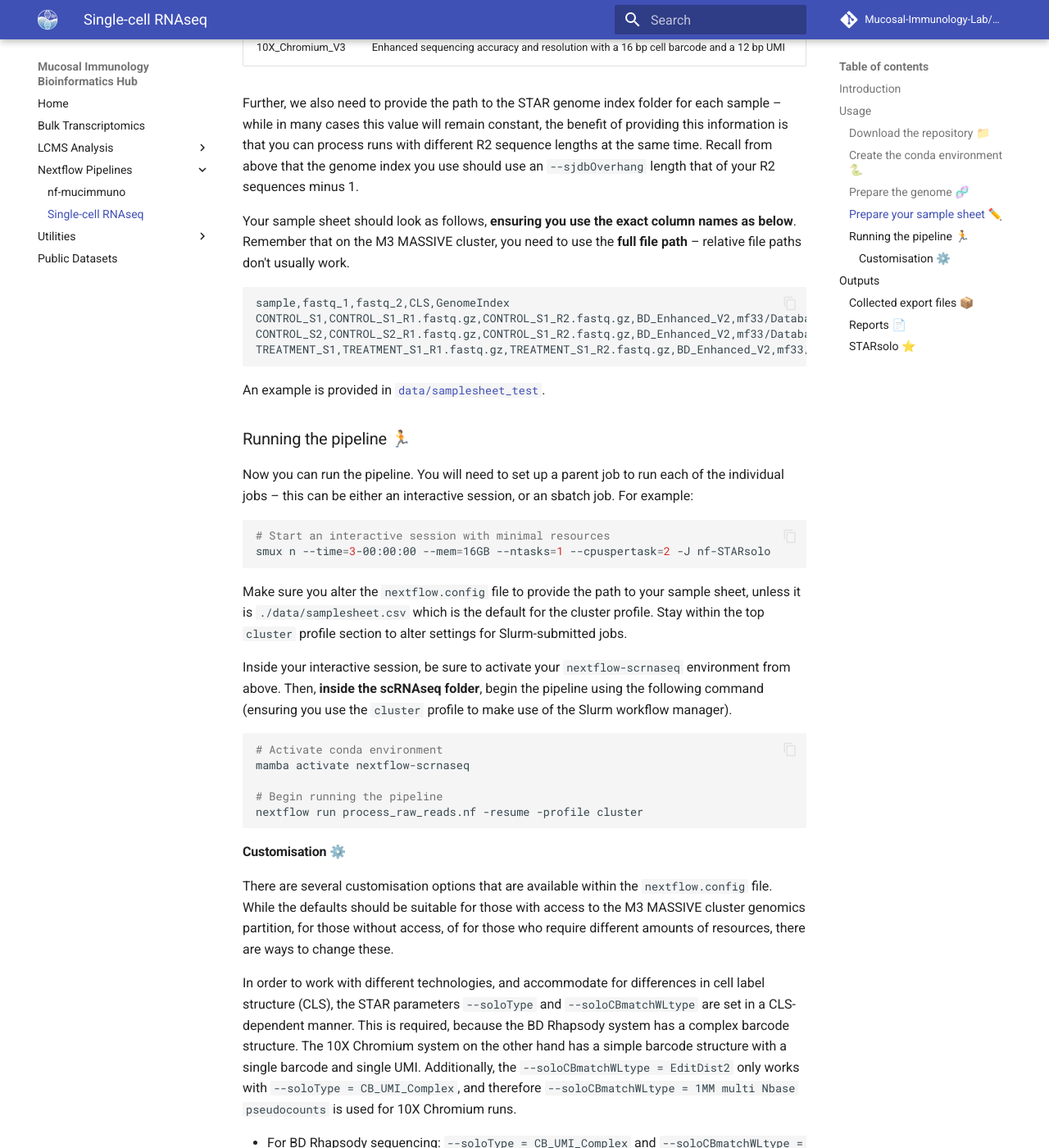
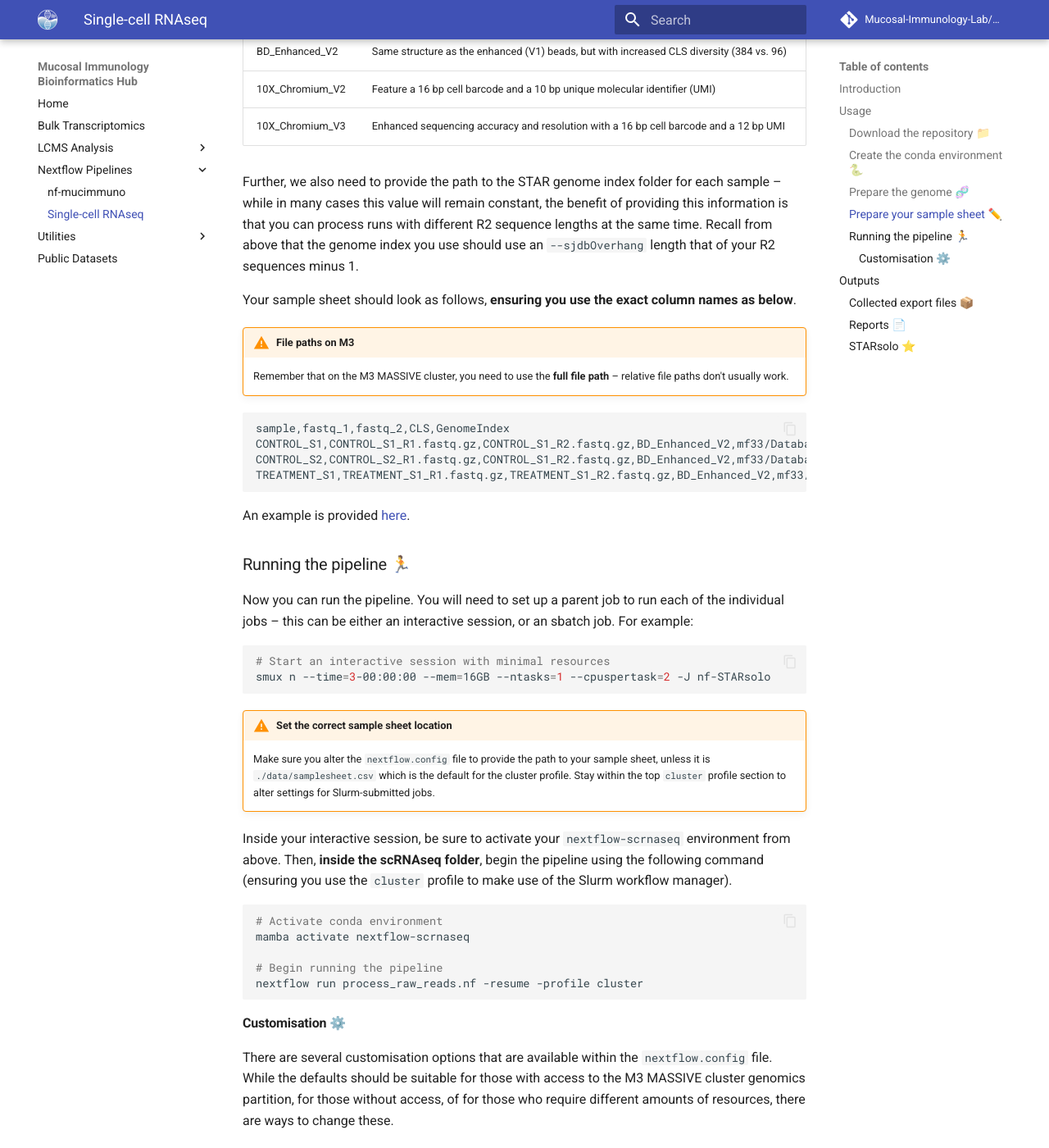
Before and after one commit to mucosal-immunology-lab/bioinformatics-hub, an MkDocs documentation site: the page built from docs/NextFlow/scRNAseq.md, in a window 1280 px wide and 1400 px high, scrolled down 3966 px. Shown: the whole window at 82% size. Built offline with MkDocs 1.6.1 and Material for MkDocs 9.7.7, drawn with Linux system fonts in a browser that asks for light colours; emoji names are drawn with the system emoji font; some of the changed text lies outside the part shown.

Commit message:
Minor edits to scRNAseq.md

````diff
--- a/docs/NextFlow/scRNAseq.md
+++ b/docs/NextFlow/scRNAseq.md
@@ -165,7 +169,11 @@ The benefit of providing the name of the CLS bead versions in the sample sheet i
 
 Further, we also need to provide the path to the STAR genome index folder for each sample &ndash; while in many cases this value will remain constant, the benefit of providing this information is that you can process runs with different R2 sequence lengths at the same time. Recall from above that the genome index you use should use an `--sjdbOverhang` length that of your R2 sequences minus 1.
 
-Your sample sheet should look as follows, **ensuring you use the exact column names as below**. Remember that on the M3 MASSIVE cluster, you need to use the **full file path** &ndash; relative file paths don't usually work.
+Your sample sheet should look as follows, **ensuring you use the exact column names as below**.
+
+!!! warning "File paths on M3"
+
+    Remember that on the M3 MASSIVE cluster, you need to use the **full file path** &ndash; relative file paths don't usually work.
 
 ```bash
 sample,fastq_1,fastq_2,CLS,GenomeIndex
@@ -174,7 +182,7 @@ CONTROL_S2,CONTROL_S2_R1.fastq.gz,CONTROL_S1_R2.fastq.gz,BD_Enhanced_V2,mf33/Dat
 TREATMENT_S1,TREATMENT_S1_R1.fastq.gz,TREATMENT_S1_R2.fastq.gz,BD_Enhanced_V2,mf33/Databases/ensembl/human/STARgenomeIndex79
 ```
 
-An example is provided in [`data/samplesheet_test`](../assets/NextFlow/samplesheet_test.csv).
+An example is provided [here](../assets/NextFlow/samplesheet_test.csv).
 
 ### Running the pipeline 🏃
 
@@ -185,7 +193,9 @@ Now you can run the pipeline. You will need to set up a parent job to run each o
 smux n --time=3-00:00:00 --mem=16GB --ntasks=1 --cpuspertask=2 -J nf-STARsolo
 ```
 
-Make sure you alter the `nextflow.config` file to provide the path to your sample sheet, unless it is `./data/samplesheet.csv` which is the default for the cluster profile. Stay within the top `cluster` profile section to alter settings for Slurm-submitted jobs.
+!!! warning "Set the correct sample sheet location"
+
+    Make sure you alter the `nextflow.config` file to provide the path to your sample sheet, unless it is `./data/samplesheet.csv` which is the default for the cluster profile. Stay within the top `cluster` profile section to alter settings for Slurm-submitted jobs.
 
 Inside your interactive session, be sure to activate your `nextflow-scrnaseq` environment from above. Then, **inside the scRNAseq folder**, begin the pipeline using the following command (ensuring you use the `cluster` profile to make use of the Slurm workflow manager).
 
````
Also changed, not shown: other parts of docs/NextFlow/scRNAseq.md (+6 -2 lines), site/search/search_index.json.
